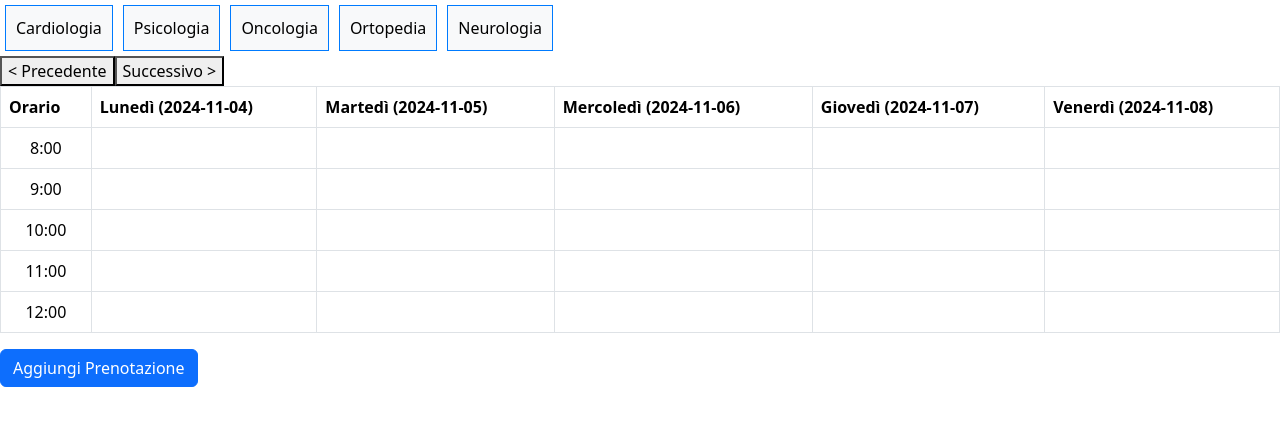
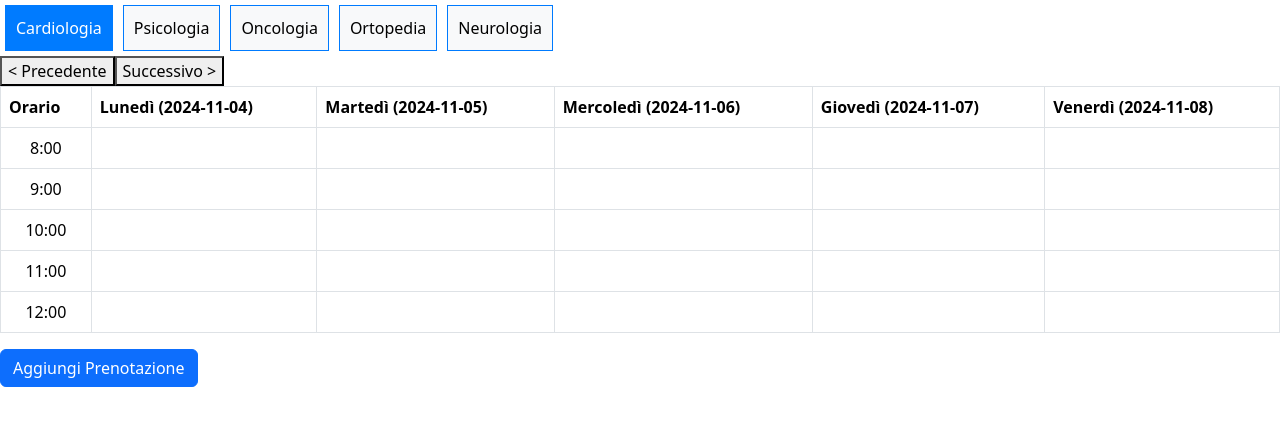
Before and after one commit to blondones/5C_BianchinBrambilla_CentroVisiteSpecialistiche, a website: page index.html in a window 1280 px wide. Both pictures are taken after a click on the button "Cardiologia". Drawn offline with nearby package versions, Linux system fonts and the light colour scheme; no server answers.

Commit message:
pulsanti 1.7 final

```diff
--- a/style.css
+++ b/style.css
@@ -15,9 +15,9 @@ th, td {
     background-color: #f8f9fa;
     color: #000;
     cursor: pointer;
-  }
+}
 
-  .tipologia-button.selected {
+.tipologia-button.selected {
     background-color: #007bff;
     color: #fff;
-  }
+}
--- a/table.js
+++ b/table.js
@@ -29,7 +29,22 @@ const createTable = (parentElement, token) => {
         buttonsHTML += '<button class="tipologia-button">' + tipologia + '</button>';
     });
     document.querySelector('#buttonsDiv').innerHTML = buttonsHTML;
+
+    const buttons = document.querySelectorAll('.tipologia-button');
+    buttons.forEach(button => {
+        button.addEventListener('click', () => handleTipologiaClick(button));
+    });
 };
+
+window.handleTipologiaClick = (buttonElement) => {
+    const buttons = document.querySelectorAll('.tipologia-button');
+    buttons.forEach(btn => btn.classList.remove('selected'));
+
+    buttonElement.classList.add('selected');
+
+    loadAppointments(buttonElement.textContent);
+};
+
 
   const fetchAvailabilityData = () => {
       fetchComponent.getData("availabilityData")
```
Lines whose indentation alone changed are shown as unchanged.
